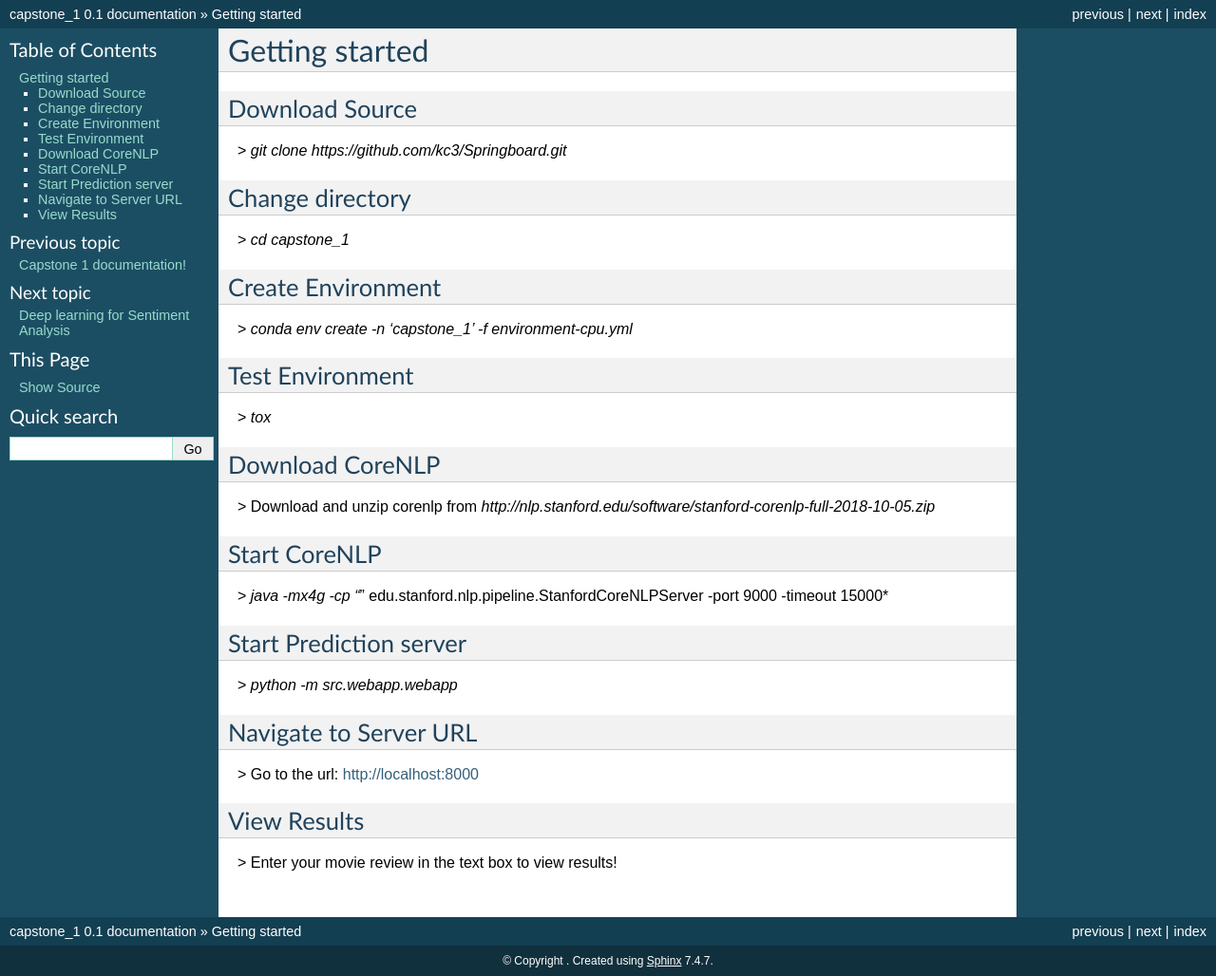
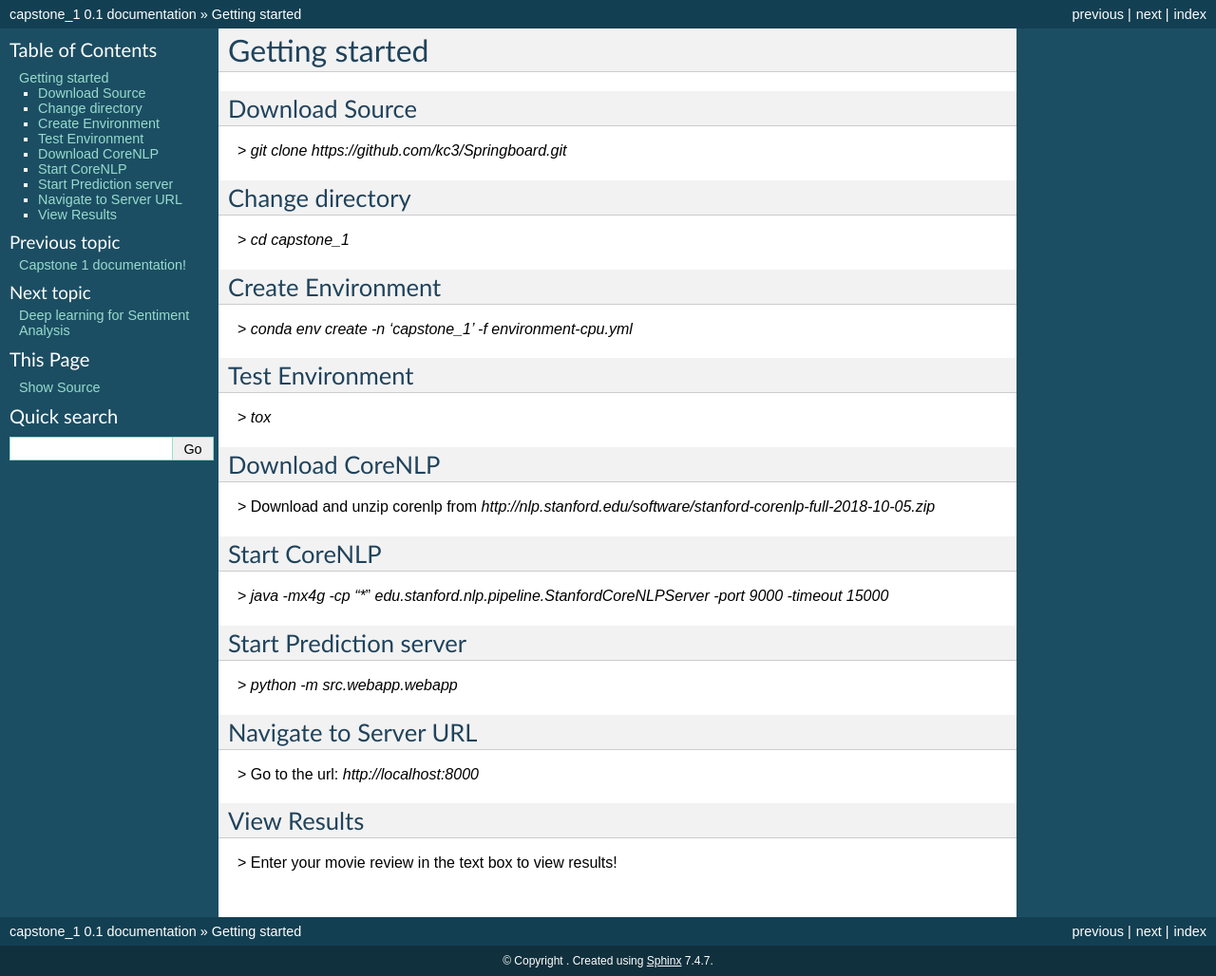
Before and after one commit to kc3/Springboard, a Sphinx documentation site: the page built from capstone_1/docs/getting-started.rst, in a window 1280 px wide. Shown: the whole page at 95% size. Built offline with Sphinx 7.4.7, drawn with Linux system fonts in a browser that asks for light colours.

```diff
--- a/capstone_1/docs/getting-started.rst
+++ b/capstone_1/docs/getting-started.rst
@@ -31,7 +31,7 @@ Download CoreNLP
 Start CoreNLP
 ~~~~~~~~~~~~~~~~~~~
 
-> *java -mx4g -cp "*" edu.stanford.nlp.pipeline.StanfordCoreNLPServer -port 9000 -timeout 15000*
+> *java -mx4g -cp "**" *edu.stanford.nlp.pipeline.StanfordCoreNLPServer -port 9000 -timeout 15000*
 
 Start Prediction server
 ~~~~~~~~~~~~~~~~~~~~~~~
@@ -41,7 +41,7 @@ Start Prediction server
 Navigate to Server URL
 ~~~~~~~~~~~~~~~~~~~~~~~
 
-> Go to the url: http://localhost:8000
+> Go to the url: *http://localhost:8000*
 
 View Results
 ~~~~~~~~~~~~~~~~~~~
```
